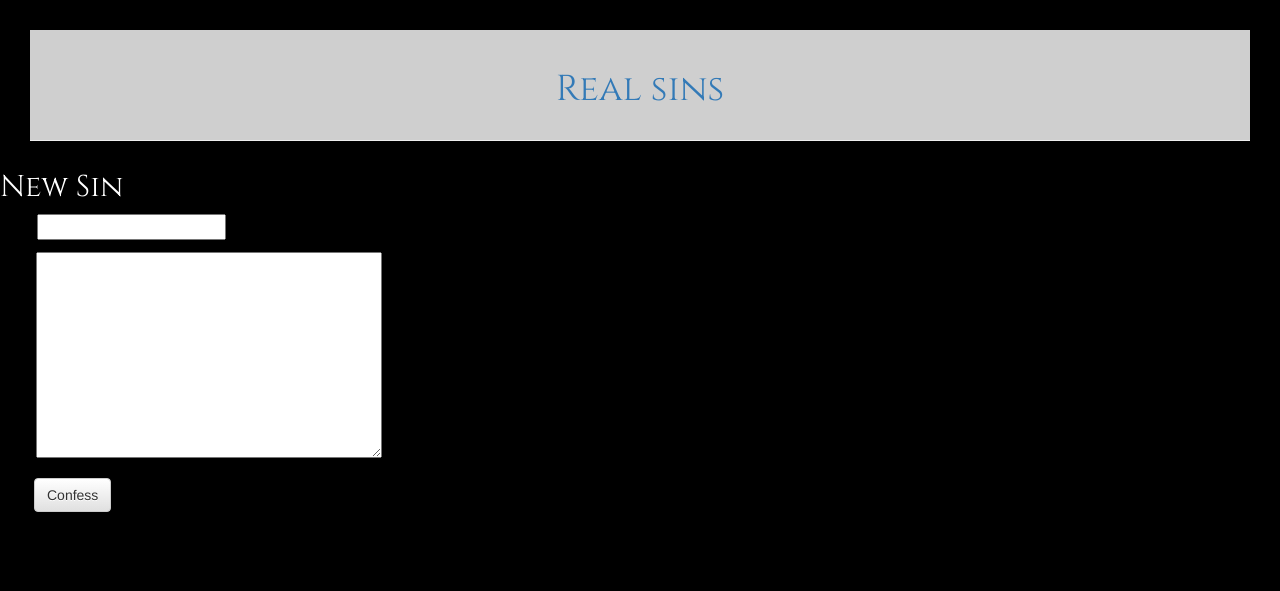
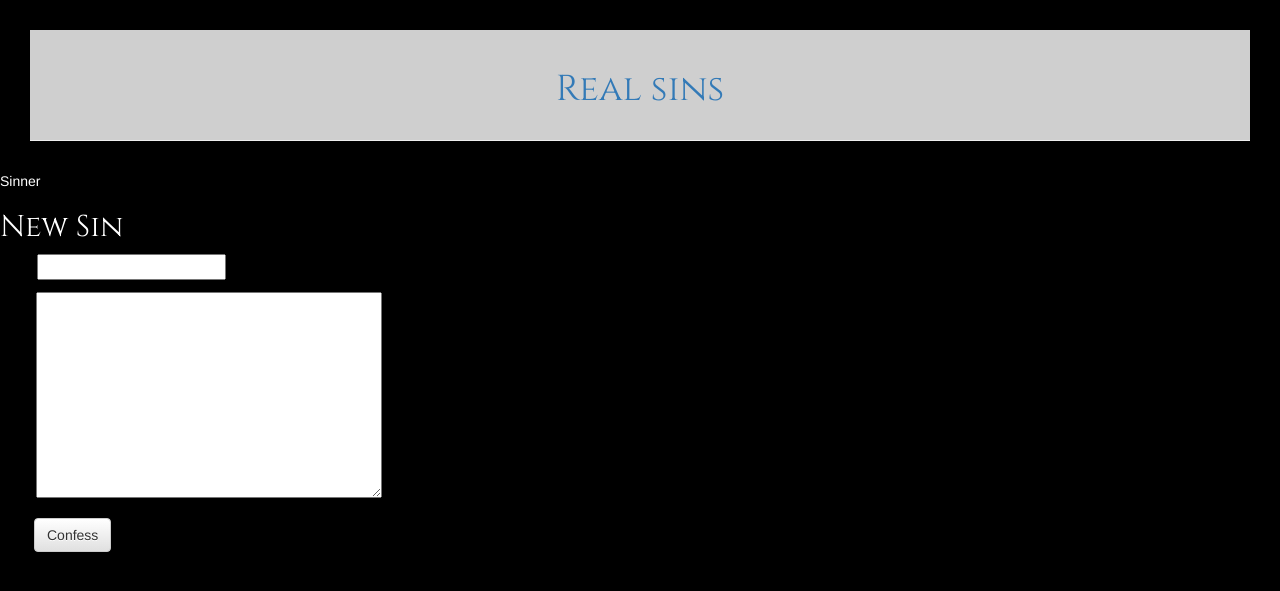
Before and after one commit to DanyaYashin/my-first-site, a Django app: page /post/new/ in a window 1280 px wide. Shown: the top 591 px of the page. Run offline with Django 3.2, Linux system fonts and the light colour scheme; some libraries are stand-ins or nearby versions.

Commit message:
user name

```diff
--- a/myfirstsite/blog/static/css/blog.css
+++ b/myfirstsite/blog/static/css/blog.css
@@ -47,3 +47,7 @@
 .newsin h2{
   margin-left: 34px;
 }
+
+.name_user{
+  margin-left: 34px;
+}
--- a/myfirstsite/blog/templates/blog/base.html
+++ b/myfirstsite/blog/templates/blog/base.html
@@ -17,8 +17,12 @@
 {% endif %}
   <h1><a href="/"> Real sins </a></h1>
   </div>
-<div>
+<div class="name_user">
+  Sinner
   {% block content %}
+  {%if user%}
+  {{user.first_name}}
+  {%endif%}
   {% endblock %}
 </div>
   </font>
--- a/myfirstsite/blog/templates/blog/post_list.html
+++ b/myfirstsite/blog/templates/blog/post_list.html
@@ -1,8 +1,7 @@
 {% extends 'blog/base.html' %}
 {% block content %}
-{%if user%}
-{{user.first_name}}
-{%endif%}
+
+
   {%for post in posts%}
     <div class="post">
       <h2><a href="{% url 'post_detail' pk=post.pk %}">{{post.title}}</a></h2>
```
